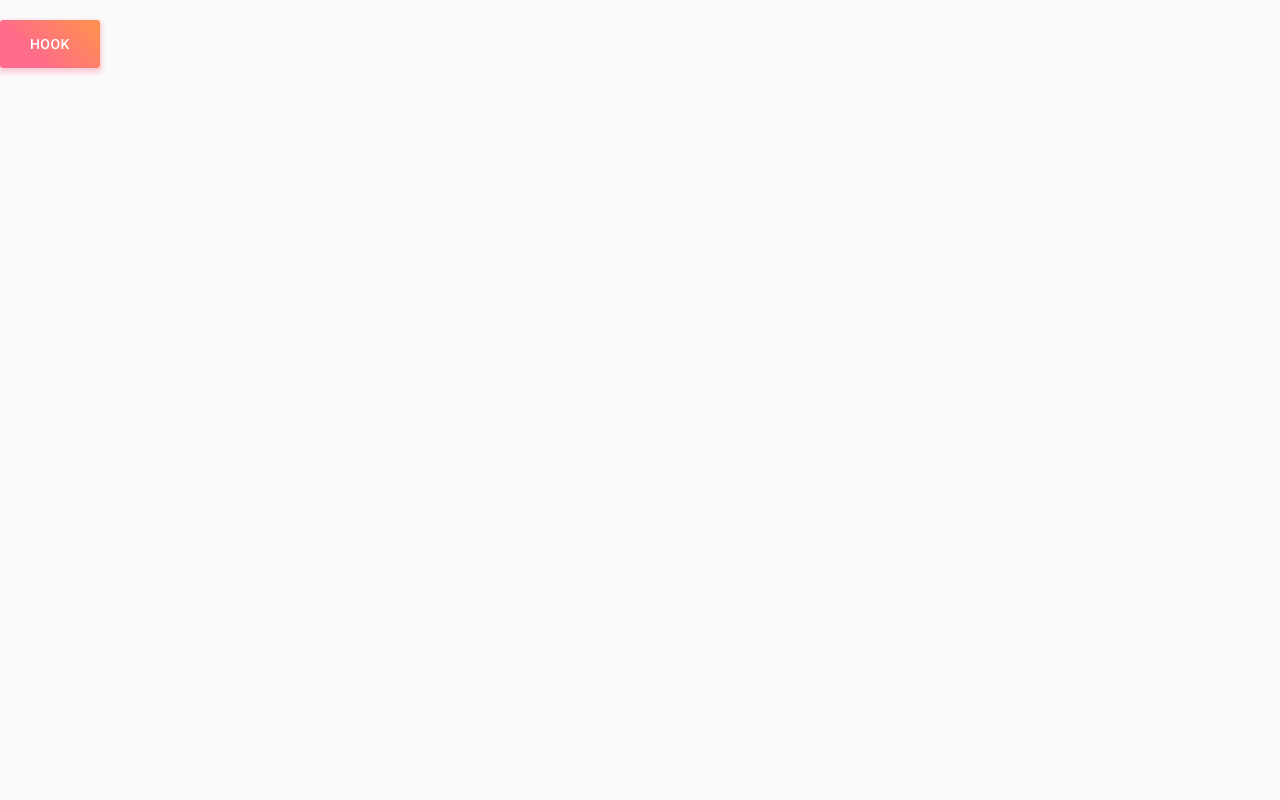
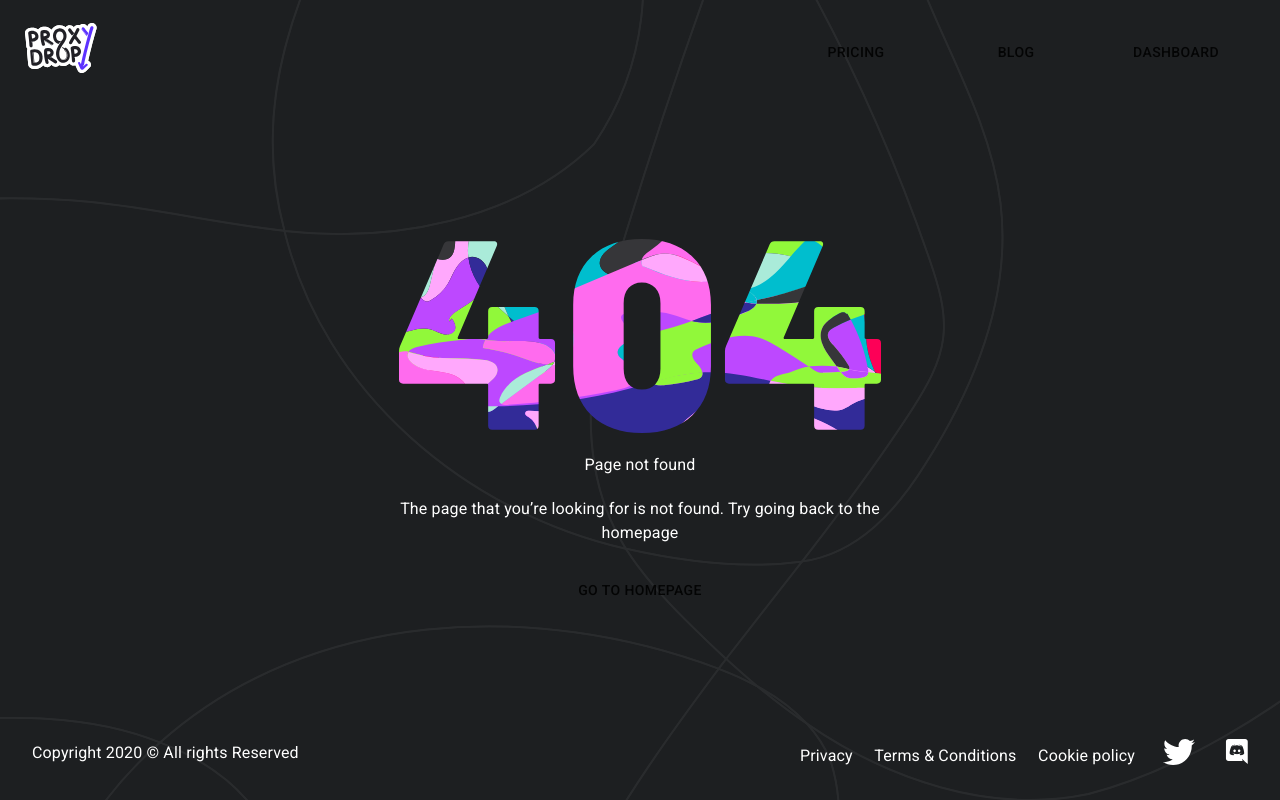
Before and after one commit to oleksiizd/nextjs-task, a Next.js app: page /404page in a window 1280 px wide. Built offline with nearby package versions, Linux system fonts and the light colour scheme.

Commit message:
Added 404 Page design

```diff
--- a/components/404Comp/index.tsx
+++ b/components/404Comp/index.tsx
@@ -1,7 +1,162 @@
-import { Button } from "@material-ui/core/";
 import useStyles from "./styles";
+import React from "react";
+import {
+  Typography,
+  Button,
+  List,
+  ListItem,
+  ListItemText,
+  Drawer,
+} from "@material-ui/core";
+import Image from "next/image";
+import Head from "next/head";
+import MenuIcon from "@material-ui/icons/Menu";
+
+import GroupLogo from "../../public/GroupLogo.svg";
+import Group404 from "../../public/Group404.svg";
+import TwitterLogo from "../../public/Twitter.svg";
+import DiscordLogo from "../../public/Discord.svg";
+import theme from "../../themes/theme";
+import { ThemeProvider } from "@material-ui/core/styles";
 
 export default function Comp404() {
   const errorStyles = useStyles();
-  return <Button className={errorStyles.root}>Hook</Button>;
+
+  type Anchor = "right";
+
+  const [state, setState] = React.useState({
+    top: false,
+    left: false,
+    bottom: false,
+    right: false,
+  });
+
+  const toggleDrawer =
+    (anchor: Anchor, open: boolean) =>
+    (event: React.KeyboardEvent | React.MouseEvent) => {
+      if (
+        event.type === "keydown" &&
+        ((event as React.KeyboardEvent).key === "Tab" ||
+          (event as React.KeyboardEvent).key === "Shift")
+      ) {
+        return;
+      }
+
+      setState({ ...state, [anchor]: open });
+    };
+
+  const list = (anchor: Anchor) => (
+    <div
+      role="presentation"
+      onClick={toggleDrawer(anchor, false)}
+      onKeyDown={toggleDrawer(anchor, false)}
+    >
+      <List>
+        {["Pricing", "Blog", "DashBoard"].map((text) => (
+          <ListItem button key={text}>
+            <ListItemText primary={text} />
+          </ListItem>
+        ))}
+      </List>
+    </div>
+  );
+
+  return (
+    <ThemeProvider theme={theme}>
+      <div className={errorStyles.container}>
+        <Head>
+          <title>404 page</title>
+          <meta name="description" content="Generated by create next app" />
+          <link rel="icon" href="/favicon.ico" />
+        </Head>
+        <div className={errorStyles.header}>
+          <div className={errorStyles.groupLogo}>
+            <Image src={GroupLogo} alt="Group Logo" />
+          </div>
+          <div>
+            <div className={errorStyles.menuButton}>
+              <Button
+                onClick={toggleDrawer("right", true)}
+                startIcon={<MenuIcon />}
+                size="large"
+                color="inherit"
+              ></Button>
+              <Drawer
+                anchor="right"
+                open={state["right"]}
+                onClose={toggleDrawer("right", false)}
+              >
+                {list("right")}
+              </Drawer>
+            </div>
+            <div className={errorStyles.topButtons}>
+              <Button className={errorStyles.pricing}>Pricing</Button>
+              <Button className={errorStyles.blog}>Blog</Button>
+              <Button className={errorStyles.dashboard}>Dashboard</Button>
+            </div>
+          </div>
+        </div>
+        <div className={errorStyles.middleContent}>
+          <div className={errorStyles.group404}>
+            <Image src={Group404} alt="Group 404" />
+          </div>
+          <div className={errorStyles.headerInfoDiv}>
+            <Typography className={errorStyles.headerInfo}>
+              Page not found
+            </Typography>
+          </div>
+          <div className={errorStyles.descriptionInfoDiv}>
+            <Typography className={errorStyles.descriptionInfo}>
+              The page that you’re looking for is not found. Try going back to
+              the homepage
+            </Typography>
+          </div>
+
+          <Button
+            className={errorStyles.homeButton}
+            href="http://localhost:3000/"
+          >
+            Go to homepage
+          </Button>
+        </div>
+        <div>
+          <div className={errorStyles.footer}>
+            <div className={errorStyles.copyrightDiv}>
+              <Typography className={errorStyles.copyright}>
+                Copyright 2020 © All rights Reserved
+              </Typography>
+            </div>
+            <div className={errorStyles.footerRightPart}>
+              <div className={errorStyles.bottomLinks}>
+                <div className={errorStyles.privacyDiv}>
+                  <Typography className={errorStyles.privacy}>
+                    Privacy
+                  </Typography>
+                </div>
+
+                <div className={errorStyles.termsConditionsDiv}>
+                  <Typography className={errorStyles.termsConditions}>
+                    Terms & Conditions
+                  </Typography>
+                </div>
+                <div className={errorStyles.cookiePolicyDiv}>
+                  <Typography className={errorStyles.cookiePolicy}>
+                    Cookie policy
+                  </Typography>
+                </div>
+              </div>
+              <div className={errorStyles.socialIcons}>
+                <div className={errorStyles.twitterLogo}>
+                  <Image src={TwitterLogo} alt="Twitter logo" />
+                </div>
+                <div className={errorStyles.discordLogo}>
+                  <Image src={DiscordLogo} alt="Discord logo" />
+                </div>
+              </div>
+            </div>
+          </div>
+        </div>
+      </div>
+    </ThemeProvider>
+  );
 }
--- a/components/404Comp/styles.ts
+++ b/components/404Comp/styles.ts
@@ -1,15 +1,235 @@
 import { makeStyles } from "@material-ui/styles";
+import theme from "../../themes/theme";
 
 const useStyles = makeStyles({
-  root: {
-    background: "linear-gradient(45deg, #FE6B8B 30%, #FF8E53 90%)",
-    border: 0,
-    borderRadius: 3,
-    boxShadow: "0 3px 5px 2px rgba(255, 105, 135, .3)",
+  container: {
+    background: "#1D1F21",
     color: "white",
-    height: 48,
-    padding: "0 30px",
+    display: "flex",
+    flexDirection: "column",
+    minHeight: "100vh",
+    backgroundImage: "url(/GroupString.svg)",
+    backgroundRepeat: "no-repeat",
+    backgroundPosition: "center",
+    backgroundSize: "cover",
+  },
+
+  header: { display: "flex", justifyContent: "space-between" },
+  groupStrings: {},
+  groupLogo: {
+    marginTop: "23px",
+    marginBottom: "23px",
+    marginLeft: "25px",
+  },
+  topButtons: {
+    width: "460px",
+    display: "flex",
+    justifyContent: "space-between",
+    marginTop: "31px",
+    marginRight: "34px",
+    [theme.breakpoints.down("xs")]: {
+      display: "none",
+    },
+  },
+
+  menuButton: {
+    marginTop: "23px",
+    marginBottom: "23px",
+    [theme.breakpoints.up("sm")]: {
+      display: "none",
+    },
+  },
+  pricing: {
+    width: "140px",
+    height: "42px",
+    background: "#1D1F21",
+    borderRadius: "6px",
+    border: "1px solid #41454B",
+    display: "flex",
+    justifyContent: "center",
+    alignItems: "center",
+    color: "white",
+    fontFamily: "Roboto",
+    fontWeight: 300,
+    fontSize: "20px",
+    textTransform: "none",
+  },
+  blog: {
+    width: "140px",
+    height: "42px",
+    background: "#1D1F21",
+    borderRadius: "6px",
+    border: "1px solid #41454B",
+    display: "flex",
+    justifyContent: "center",
+    alignItems: "center",
+    color: "white",
+    fontFamily: "Roboto",
+    fontWeight: 300,
+    fontSize: "20px",
+    textTransform: "none",
+  },
+  dashboard: {
+    width: "140px",
+    height: "42px",
+    background: "#1D1F21",
+    borderRadius: "6px",
+    border: "1px solid #41454B",
+    display: "flex",
+    justifyContent: "center",
+    alignItems: "center",
+    color: "white",
+    fontFamily: "Roboto",
+    fontWeight: 300,
+    fontSize: "20px",
+    textTransform: "none",
+  },
+
+  middleContent: {
+    display: "flex",
+    flexDirection: "column",
+    alignItems: "center",
+    textAlign: "center",
+    margin: "auto",
+  },
+  group404: {
+    margin: "15px",
+  },
+  headerInfoDiv: {
+    marginLeft: "20px",
+    marginRight: "20px",
+  },
+  headerInfo: {
+    fontFamily: "Barlow",
+    fontWeight: 200,
+    fontSize: "42px",
+  },
+  descriptionInfoDiv: {
     marginTop: "20px",
+    marginBottom: "20px",
+    maxWidth: "500px",
+  },
+  descriptionInfo: {
+    fontFamily: "Roboto",
+    fontWeight: 300,
+    fontSize: "20px",
+  },
+
+  homeButton: {
+    width: "200px",
+    height: "52px",
+    background: "#1574F9",
+    borderRadius: "6px",
+    display: "flex",
+    justifyContent: "center",
+    alignItems: "center",
+    color: "white",
+    fontFamily: "Roboto",
+    fontWeight: 300,
+    fontSize: "20px",
+    textTransform: "none",
+  },
+
+  footer: {
+    display: "flex",
+    alignItems: "center",
+    flexDirection: "column-reverse",
+    textAlign: "center",
+    [theme.breakpoints.up("sm")]: {
+      flexDirection: "row",
+      alignItems: "flex-end",
+      justifyContent: "space-between",
+    },
+  },
+
+  footerRightPart: {
+    display: "flex",
+    flexDirection: "column-reverse",
+    [theme.breakpoints.up("sm")]: {
+      flexDirection: "row",
+    },
+  },
+
+  copyrightDiv: {
+    marginTop: "50px",
+    marginBottom: "30px",
+    marginLeft: "42px",
+    marginRight: "42px",
+    [theme.breakpoints.up("sm")]: {
+      marginTop: "0px",
+      marginBottom: "35px",
+      marginLeft: "32px",
+      marginRight: "0px",
+    },
+  },
+
+  copyright: {
+    fontFamily: "Roboto",
+    fontWeight: 500,
+    fontSize: "14px",
+    textAlign: "center",
+  },
+
+  bottomLinks: {
+    [theme.breakpoints.up("sm")]: {
+      display: "flex",
+      alignItems: "flex-end",
+      justifyContent: "space-between",
+      marginBottom: "35px",
+      width: "335px",
+      marginLeft: "28px",
+      marginRight: "28px",
+    },
+  },
+
+  privacyDiv: { height: "21px" },
+  privacy: {
+    fontFamily: "Roboto",
+    fontWeight: 500,
+    fontSize: "14px",
+    textAlign: "center",
+  },
+  termsConditionsDiv: {
+    height: "21px",
+    marginTop: "30px",
+    marginBottom: "30px",
+    fontFamily: "Roboto",
+    fontWeight: 500,
+    fontSize: "14px",
+    textAlign: "center",
+    [theme.breakpoints.up("sm")]: { marginTop: "0px", marginBottom: "0px" },
+  },
+  termsConditions: {
+    fontFamily: "Roboto",
+    fontWeight: 500,
+    fontSize: "14px",
+    textAlign: "center",
+  },
+  cookiePolicyDiv: { height: "21px" },
+  cookiePolicy: { fontFamily: "Roboto", fontWeight: 500, fontSize: "14px" },
+
+  socialIcons: {
+    display: "flex",
+    justifyContent: "center",
+    marginTop: "50px",
+    marginBottom: "50px",
+    [theme.breakpoints.up("sm")]: {
+      marginBottom: "35px",
+      marginTop: "0px",
+      marginRight: "32px",
+      justifyContent: "center",
+      alignItems: "flex-end",
+    },
+  },
+  twitterLogo: {
+    marginRight: "15px",
+    width: "32px",
+    height: "26px",
+  },
+  discordLogo: {
+    marginLeft: "15px",
+    width: "23px",
+    height: "26px",
   },
 });
 
--- a/package.json
+++ b/package.json
@@ -10,6 +10,7 @@
   },
   "dependencies": {
     "@material-ui/core": "^4.12.1",
+    "@material-ui/icons": "^4.11.2",
     "@material-ui/styles": "^4.11.4",
     "@reduxjs/toolkit": "^1.6.0",
     "axios": "^0.21.1",
--- a/pages/_document.tsx
+++ b/pages/_document.tsx
@@ -14,6 +14,10 @@ export default class MyDocument extends Document {
             rel="stylesheet"
             href="https://fonts.googleapis.com/css?family=Roboto:300,400,500,700&display=swap"
           />
+          <link
+            href="https://fonts.googleapis.com/css2?family=Barlow:wght@200&display=swap"
+            rel="stylesheet"
+          ></link>
         </Head>
         <body>
           <Main />
```
Also changed, not shown: public/GroupString.svg, 1 other file (tests, documents, lock files or other folders).
